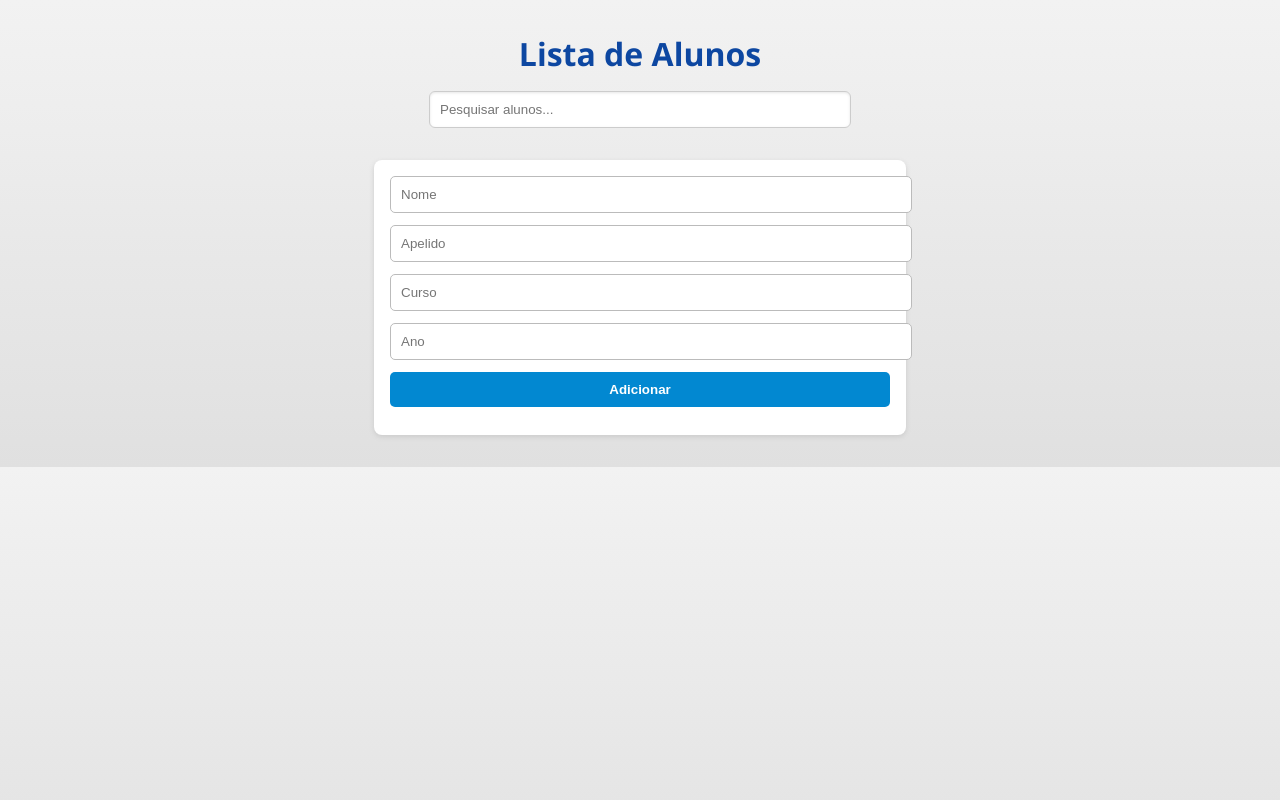
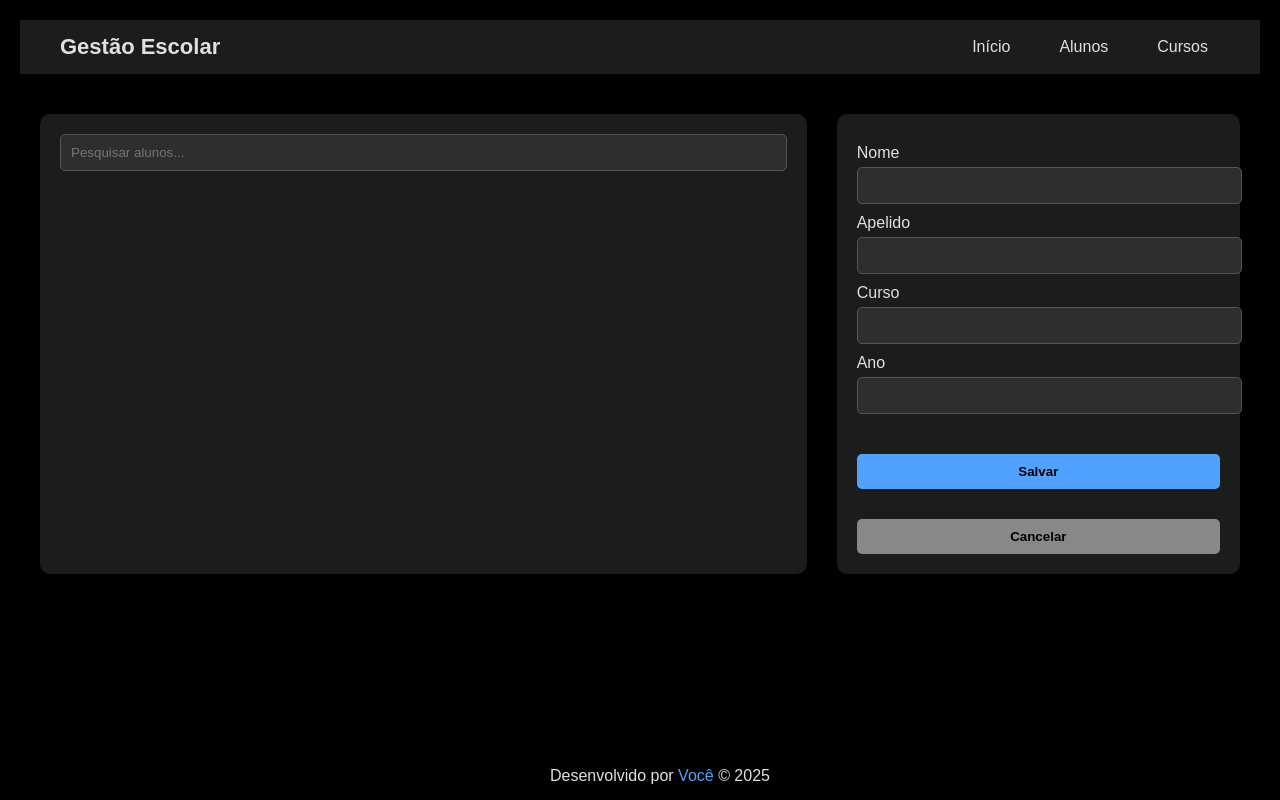
Before and after one commit to atumferoz/restapi-deploy-demo, a plain HTML site: page frontend/index.html in a window 1280 px wide. Drawn offline with Linux system fonts and the light colour scheme; no server answers.

Commit message:
testes on stylee.css

```diff
--- a/frontend/index.html
+++ b/frontend/index.html
@@ -6,22 +6,51 @@
   <link rel="stylesheet" href="style.css">
 </head>
 <body>
-  <h1>Lista de Alunos</h1>
 
-  <!-- Campo de pesquisa separado -->
-  <input type="text" id="pesquisa" placeholder="Pesquisar alunos...">
+  <nav class="navbar">
+    <div class="logo">Gestão Escolar</div>
+    <ul class="nav-links">
+      <li><a href="#">Início</a></li>
+      <li><a href="#">Alunos</a></li>
+      <li><a href="#">Cursos</a></li>
+    </ul>
+  </nav>
 
-  <!-- Lista de alunos sempre visível -->
-  <div id="alunos"></div>
+  <div class="consulta-container">
+    <!-- Lista de alunos -->
+    <div class="lista-alunos">
+      <div class="search-container">
+        <input type="text" id="pesquisa" placeholder="Pesquisar alunos...">
+      </div>
+      <div id="alunos"></div>
+    </div>
 
-  <!-- Formulário de aluno -->
-  <form id="form-aluno">
-    <input type="text" id="nome" placeholder="Nome" required>
-    <input type="text" id="apelido" placeholder="Apelido" required>
-    <input type="text" id="curso" placeholder="Curso" required>
-    <input type="number" id="ano" placeholder="Ano" required>
-    <button type="submit">Adicionar</button>
-  </form>
+    <!-- Formulário de edição/adicionar -->
+    <div class="form-edicao">
+      <form id="form-aluno">
+        <label for="nome">Nome</label>
+        <input type="text" id="nome" required>
+
+        <label for="apelido">Apelido</label>
+        <input type="text" id="apelido" required>
+
+        <label for="curso">Curso</label>
+        <input type="text" id="curso" required>
+
+        <label for="ano">Ano</label>
+        <input type="number" id="ano" required>
+
+        <div class="form-actions">
+          <button type="submit">Salvar</button>
+          <button type="button" class="btn-cancelar" onclick="form.reset(); alunoEditando = null;">Cancelar</button>
+        </div>
+      </form>
+    </div>
+  </div>
+
+  <footer>
+    Desenvolvido por <a href="#">Você</a> &copy; 2025
+  </footer>
 
   <script src="script.js"></script>
 </body>
--- a/frontend/style.css
+++ b/frontend/style.css
@@ -1,102 +1,306 @@
+/* Estilos para a página */
+
 body {
-  font-family: 'Segoe UI', sans-serif;
-  margin: 2rem;
-  background: linear-gradient(to bottom, #f2f2f2, #e0e0e0);
-  color: #333;
+    font-family: Arial, sans-serif;
+   background-color: #000000; /* preto */
+  color: #e0e0e0;
+    margin: 0;
+    padding: 20px;
+}
+/* Navbar */
+.navbar {
+  background-color: #1c1c1c;
+  display: flex;
+  justify-content: space-between;
+  align-items: center;
+  padding: 10px 40px;
 }
 
-h1 {
-  text-align: center;
-  margin-bottom: 1rem;
-  color: #0d47a1;
+.logo {
+  font-size: 22px;
+  font-weight: bold;
 }
 
-#pesquisa {
-  display: block;
-  margin: 0 auto 1.5rem auto;
-  padding: 10px;
-  width: 60%;
-  max-width: 400px;
-  border: 1px solid #ccc;
-  border-radius: 6px;
-  box-shadow: inset 0 1px 3px rgba(0,0,0,0.1);
+.nav-links {
+  list-style: none;
+  display: flex;
+  gap: 25px;
+  margin: 0;
+  padding: 0;
 }
 
-#form-aluno {
-  max-width: 500px;
-  margin: 0 auto 2rem auto;
-  padding: 1rem;
-  background-color: #fff;
-  border-radius: 8px;
-  box-shadow: 0 2px 5px #ccc;
+.nav-links li {
+  position: relative;
 }
 
-#form-aluno input,
-#form-aluno button {
-  width: 100%;
-  margin-bottom: 12px;
-  padding: 10px;
-  border-radius: 5px;
-  border: 1px solid #bbb;
+.nav-links a {
+  color: #e0e0e0;
+  text-decoration: none;
+  padding: 8px 12px;
+  display: block;
 }
 
-#form-aluno button {
-  background-color: #0288d1;
-  color: white;
+.nav-links a:hover {
+  background-color: #444;
+  border-radius: 5px;
+}
+
+
+.dropdown-content li a {
+  padding: 10px;
+  border-bottom: 1px solid #333;
+}
+
+.dropdown-content li:last-child a {
+  border-bottom: none;
+}
+
+.dropdown:hover .dropdown-content {
+  display: block;
+}
+/* Rodapé */
+footer {
+  background-color: #000;
+  color: #e0e0e0;
+  text-align: center;
+  padding: 15px 0;
+  position: fixed;
+  bottom: 0;
+  width: 100%;
+}
+
+footer a {
+  color: #4fa3ff;
+  text-decoration: none;
+}
+
+footer a:hover {
+  text-decoration: underline;
+}
+
+.form-container {
+  max-width: 500px;
+  margin: 50px auto;
+  padding: 20px;
+  background-color: #1c1c1c;
+  border-radius: 10px;
+  box-shadow: 0 0 10px #444;
+}
+
+.form-container h2 {
+  text-align: center;
+  margin-bottom: 20px;
+}
+
+form label {
+  display: block;
+  margin: 10px 0 5px;
+}
+
+form input,
+form select {
+  width: 100%;
+  padding: 10px;
+  background-color: #2e2e2e;
+  border: 1px solid #555;
+  color: #e0e0e0;
+  border-radius: 5px;
+}
+
+form button {
+  margin-top: 20px;
+  width: 100%;
+  padding: 10px;
+  background-color: #4fa3ff;
+  color: #000;
   font-weight: bold;
   border: none;
+  border-radius: 5px;
   cursor: pointer;
 }
 
-#form-aluno button:hover {
-  background-color: #0277bd;
+form button:hover {
+  background-color: #3892e0;
 }
 
-#alunos {
-  max-width: 600px;
-  margin: 0 auto 2rem auto;
+/* Consulta de Alunos */
+.consulta-container {
+  display: flex;
+  gap: 30px;
+  padding: 20px;
+  max-width: 1200px;
+  margin: 20px auto;
 }
 
-.aluno-card {
-  background: white;
-  margin-bottom: 10px;
-  padding: 12px;
-  border-radius: 6px;
-  box-shadow: 0 0 6px #ccc;
-  display: flex;
-  justify-content: space-between;
-  align-items: center;
-  animation: fadeIn 0.4s ease-in-out;
+.lista-alunos {
+  flex: 2;
+  background-color: #1c1c1c;
+  padding: 20px;
+  border-radius: 10px;
 }
 
-@keyframes fadeIn {
-  from { opacity: 0; transform: translateY(10px); }
-  to { opacity: 1; transform: translateY(0); }
+.form-edicao {
+  flex: 1;
+  background-color: #1c1c1c;
+  padding: 20px;
+  border-radius: 10px;
+  height: fit-content;
 }
 
-#alunos button {
-  margin-left: 6px;
-  padding: 6px 10px;
-  font-size: 0.9em;
+.search-container {
+  display: flex;
+  gap: 10px;
+  margin-bottom: 20px;
+}
+
+.search-container input {
+  flex: 1;
+  padding: 10px;
+  background-color: #2e2e2e;
+  border: 1px solid #555;
+  color: #e0e0e0;
+  border-radius: 5px;
+}
+
+.search-container button {
+  padding: 10px 15px;
+  background-color: #4fa3ff;
+  color: #000;
   border: none;
-  border-radius: 4px;
+  border-radius: 5px;
   cursor: pointer;
 }
 
-.btn-editar {
-  background-color: #ffc107;
-  color: #333;
+.search-container button:hover {
+  background-color: #3892e0;
 }
 
-.btn-apagar {
-  background-color: #e53935;
-  color: white;
+table {
+  width: 100%;
+  border-collapse: collapse;
+  margin-top: 20px;
 }
 
-mark {
-  background-color: #ffeb3b;
-  color: black;
-  font-weight: bold;
-  padding: 0 2px;
-  border-radius: 2px;
+th, td {
+  padding: 12px;
+  text-align: left;
+  border-bottom: 1px solid #444;
 }
+
+th {
+  background-color: #2e2e2e;
+  color: #4fa3ff;
+}
+
+tr:hover {
+  background-color: #2e2e2e;
+}
+
+.btn-action {
+  padding: 5px 10px;
+  margin-right: 5px;
+  border: none;
+  border-radius: 3px;
+  cursor: pointer;
+}
+
+.btn-edit {
+  background-color: #4fa3ff;
+  color: #000;
+}
+
+.btn-delete {
+  background-color: #ff4f4f;
+  color: #000;
+}
+
+.form-actions {
+  display: flex;
+  flex-direction: column;
+  gap: 10px;
+  margin-top: 20px;
+}
+
+.btn-excluir {
+  background-color: #ff4f4f;
+  color: #000;
+}
+
+.btn-cancelar {
+  background-color: #888;
+  color: #000;
+}
+
+
+/* Consulta de Cursos */
+.lista-cursos {
+  background-color: #1c1c1c;
+  padding: 20px;
+  border-radius: 10px;
+  flex: 2;
+}
+
+.form-edicao {
+  flex: 1;
+  background-color: #1c1c1c;
+  padding: 20px;
+  border-radius: 10px;
+  height: fit-content;
+}
+
+/*main{
+     background-color: #121212;      /* fundo escuro para combinar com o menu */
+  /*color: #1e90ff;                 /* texto azul igual aos links */
+  /*border: 2px solid #1e90ff;      /* borda azul */
+  /*padding: 20px;                  /* espaço interno confortável */
+  /*border-radius: 8px;             /* cantos arredondados */
+  /*box-shadow: 0 0 15px #1e90ffaa; /* sombra azul suave */
+  /*max-width: 800px;               /* largura máxima para melhor leitura */
+  /*margin: 20px auto;              /* centralizar e margem vertical */
+  /*margin-top: 200px;
+  /*font-size: 1.1rem;              /* texto um pouco maior */
+  /*line-height: 1.5;
+/*} */
+
+/*main div{
+    margin-bottom: 20px; /* espaçamento entre os blocos */
+    /*display: flex;
+    /*color: #1e90ff;
+   /* align-items: center; /* alinha os itens verticalmente */
+   /* justify-content: center; /* centraliza os itens horizontalmente */
+
+/*} */
+/* h3{
+    color:#1e90ff;
+    font-size: 24px; /* tamanho do título */
+    /*margin-bottom: 10px; /* espaçamento abaixo do título */
+    /*text-align: justify;*/
+/*} */
+
+/*tr th{
+    color:#1e90ff;
+     text-align: center;
+    font-size: 18px;
+    box-shadow:shadow: 0 0 15px #1e90ffaa;
+}
+#btnAlunos{
+    background-color: #121212;
+    color: #1e90ff;
+     box-shadow: 0 0 15px #1e90ffaa;
+     font-size: 18px;
+     margin-right: 20px;
+}
+#btnCursos{
+    background-color: #121212;
+    color: #1e90ff;
+    box-shadow: 0 0 15px #1e90ffaa;
+    font-size: 18px;
+}
+
+.add-student {
+    background-color: #121212;
+    color: #1e90ff;
+    box-shadow: 0 0 15px #1e90ffaa;
+    display: none; /* Esconde o botão inicialmente ;
+
+}*/
```
